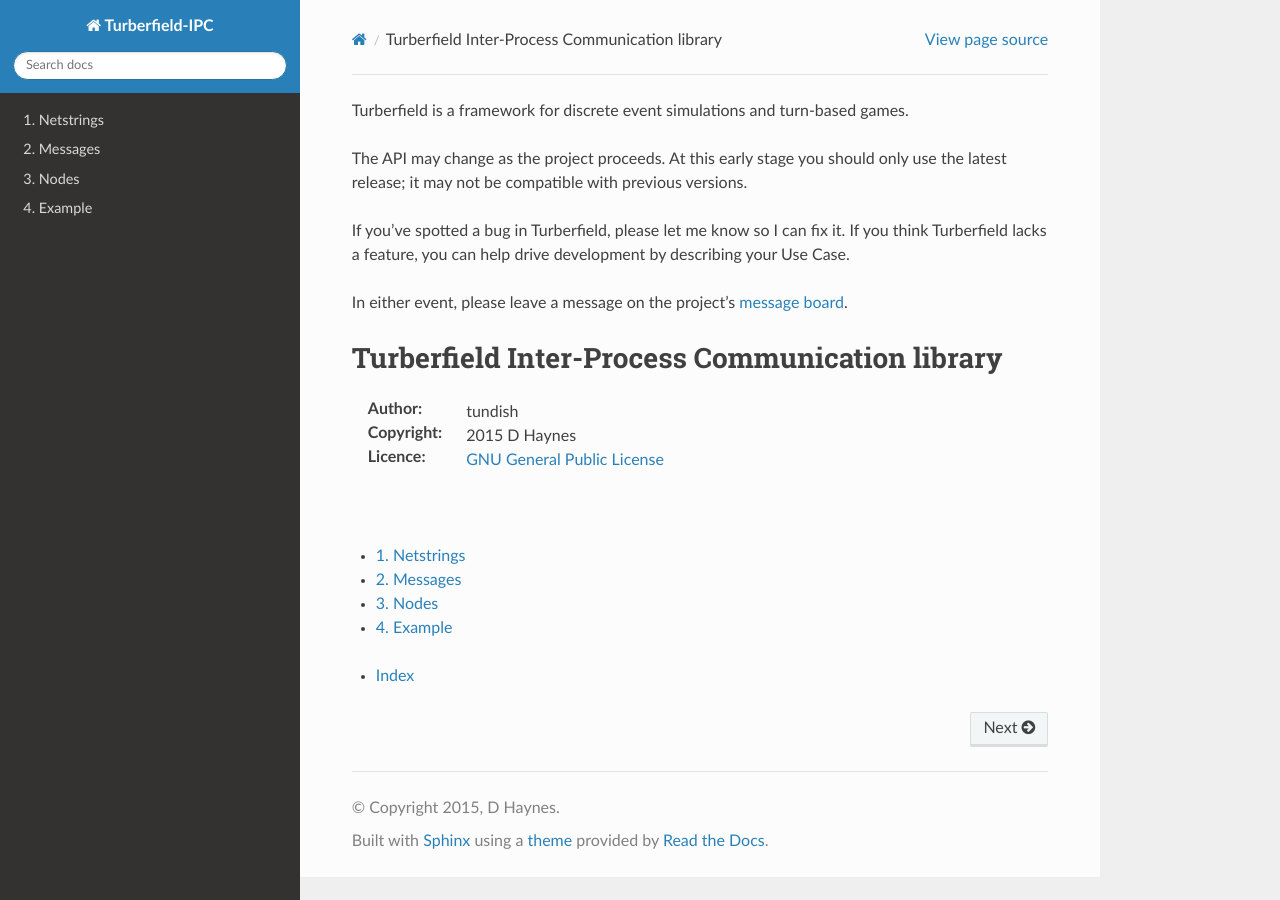
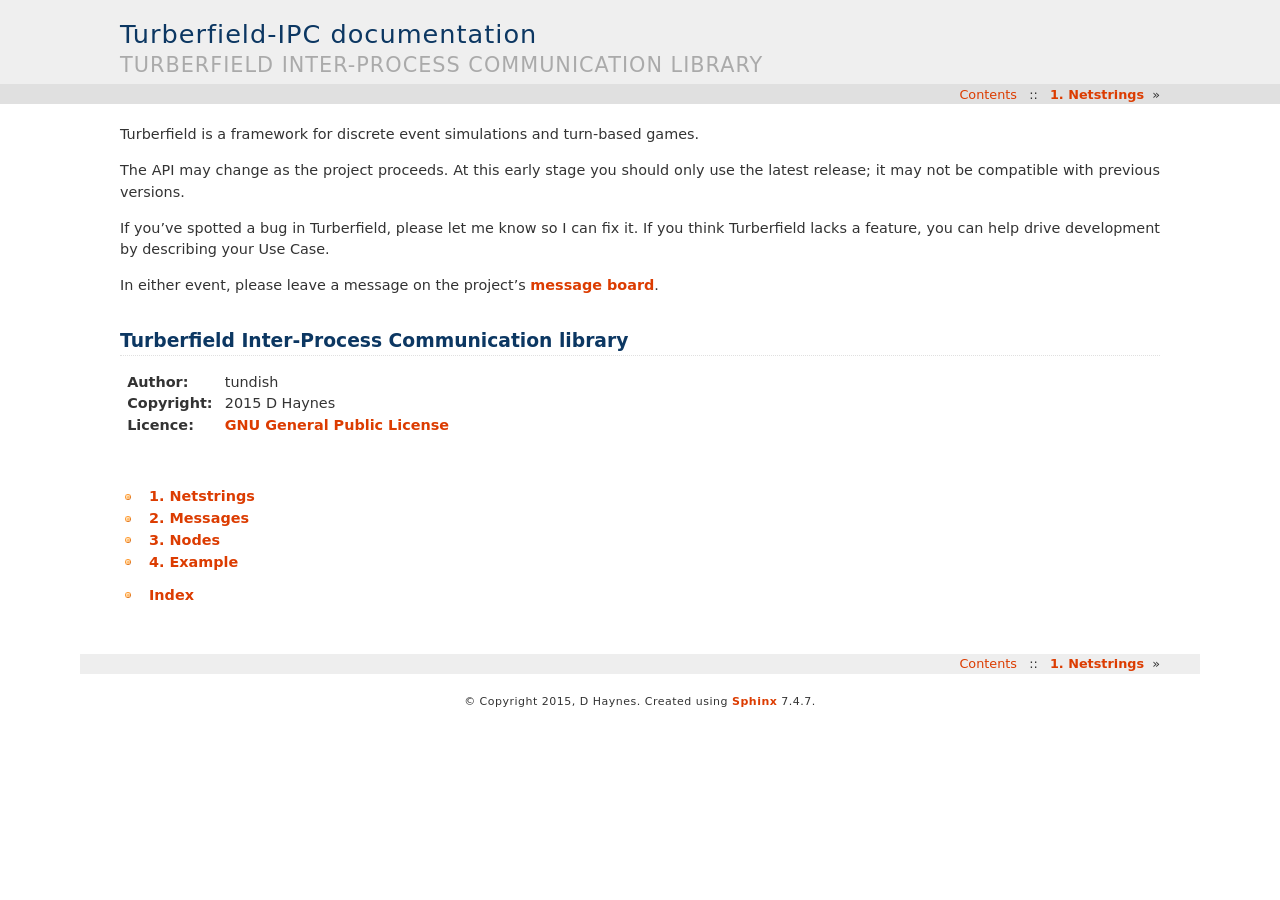
Before and after one commit to tundish/turberfield-ipc, a Sphinx documentation site: the page built from turberfield/ipc/doc/index.rst, in a window 1280 px wide. Built offline with Sphinx 7.4.7, drawn with Linux system fonts in a browser that asks for light colours.

Commit message:
Docs rendered with 'haiku' stylesheet now.

```diff
--- a/turberfield/ipc/doc/conf.py
+++ b/turberfield/ipc/doc/conf.py
@@ -137,7 +137,7 @@ todo_include_todos = True
 
 # The theme to use for HTML and HTML Help pages.  See the documentation for
 # a list of builtin themes.
-html_theme = "haiku"
+#html_theme = "haiku"
 
 # More elaborate themes are commented out
 # on_rtd is whether we are on readthedocs.org
@@ -149,6 +149,7 @@ if not on_rtd:  # only import and set the theme if we're building docs locally
     html_theme = "sphinx_rtd_theme"
     html_theme_path = [sphinx_rtd_theme.get_html_theme_path()]
 
+html_theme = "haiku"
 # Theme options are theme-specific and customize the look and feel of a theme
 # further.  For a list of options available for each theme, see the
 # documentation.
```
